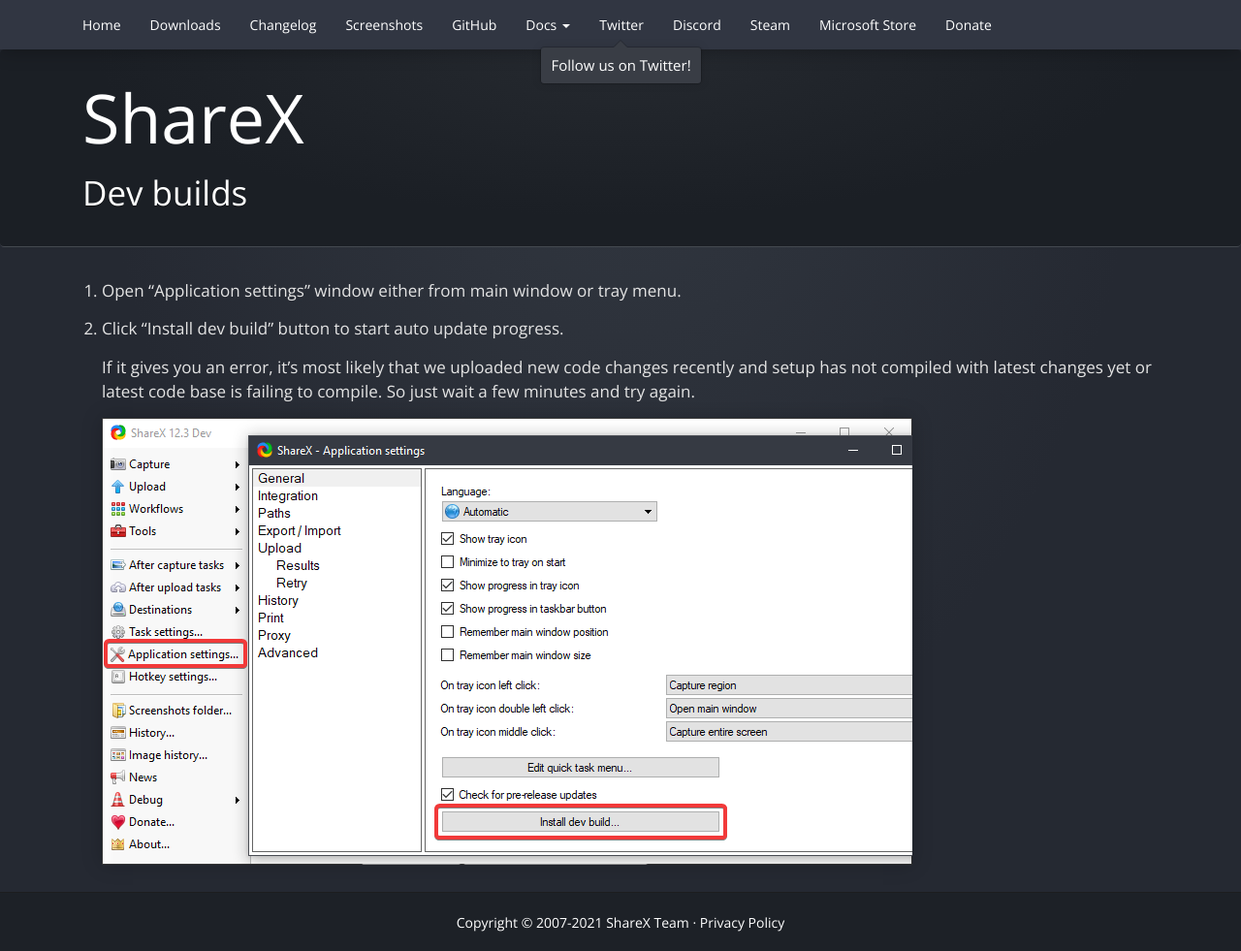
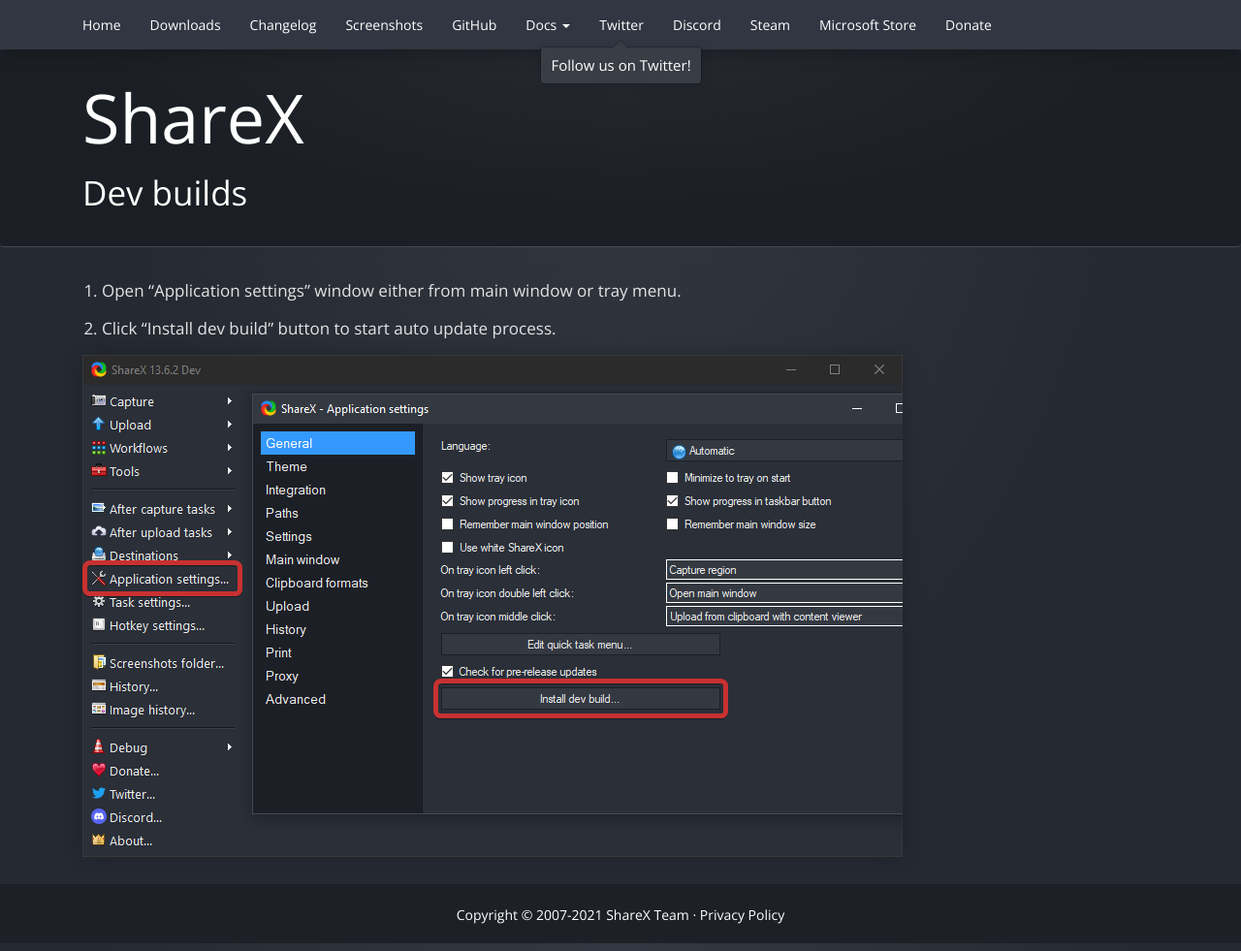
Before and after one commit to ShareX/sharex.github.io, a Jekyll site: the page built from docs/dev-builds.md, in a window 1280 px wide. Shown: the whole page at 97% size. Built offline with Jekyll 4.4.1, drawn with Linux system fonts in a browser that asks for light colours.

Commit message:
Update screenshot

```diff
--- a/docs/dev-builds.md
+++ b/docs/dev-builds.md
@@ -5,8 +5,6 @@
 
 1. Open "Application settings" window either from main window or tray menu.
 
-2. Click "Install dev build" button to start auto update progress.
+2. Click "Install dev build" button to start auto update process.
 
-    If it gives you an error, it's most likely that we uploaded new code changes recently and setup has not compiled with latest changes yet or latest code base is failing to compile. So just wait a few minutes and try again.
-
-    ![](/img/ScreenshotDevBuilds.png)
+![](/img/ScreenshotDevBuilds.png)
```
Also changed, not shown: img/ScreenshotDevBuilds.png.
